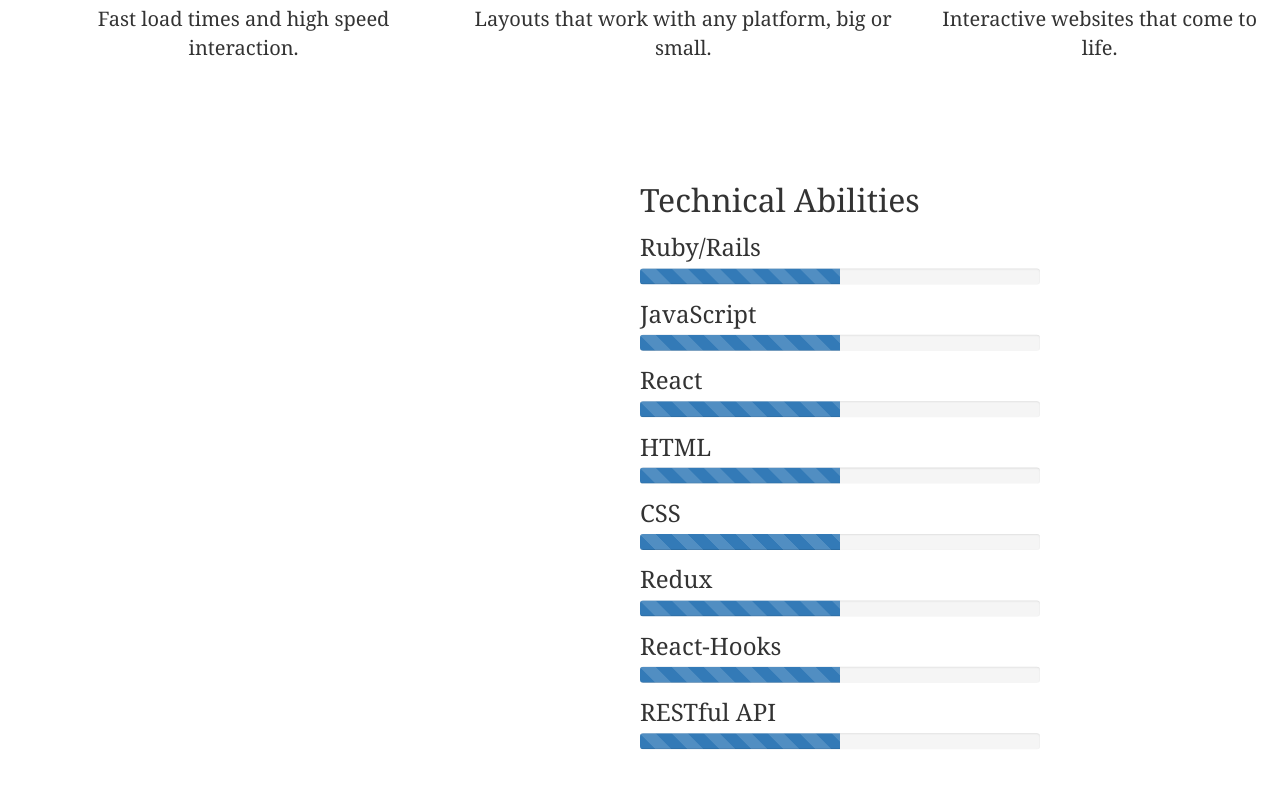
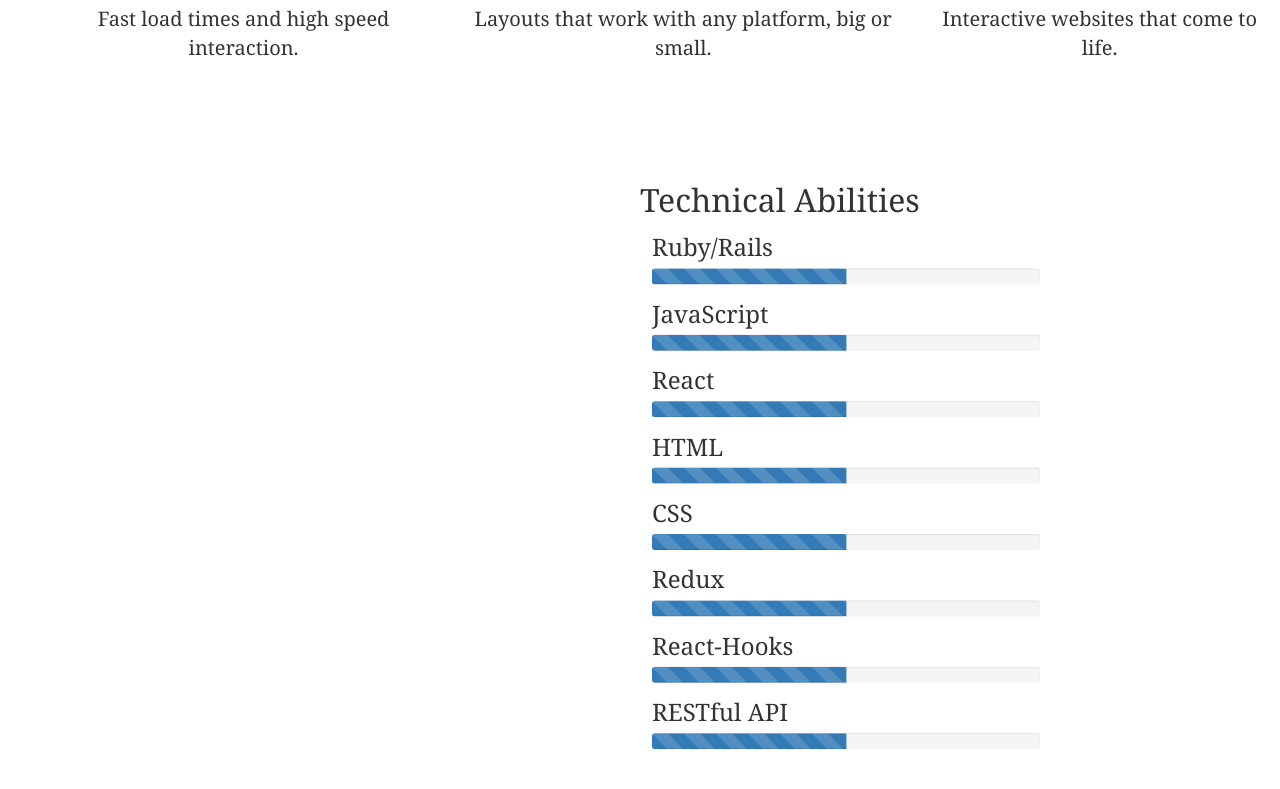
Before and after one commit to vchoe89/discard, a React (Create React App) app: page /about in a window 1280 px wide. Shown: the part 389-1178 px from the top of the page. Built offline with nearby package versions, Linux system fonts and the light colour scheme.

Commit message:
tech-bar added

```diff
--- a/src/App.css
+++ b/src/App.css
@@ -111,3 +111,7 @@
 .material-icons{
   white-space: nowrap;
 }
+
+#tech-bars{
+  padding-left: 15px;
+}
--- a/src/components/About.js
+++ b/src/components/About.js
@@ -35,7 +35,7 @@ class About extends React.Component{
 
           <div id='bar-section'>
             <h2 id='tech-abilities'>Technical Abilities</h2>
-              <div>
+              <div id='tech-bars'>
                 <h2 id='icon-bars'>Ruby/Rails</h2>
                 <ProgressBar animated now={50} />
               <div>
```
